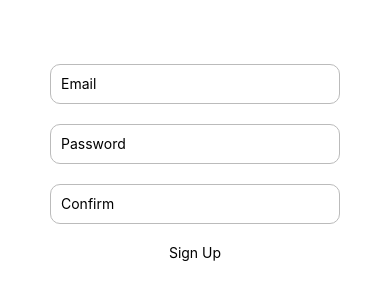
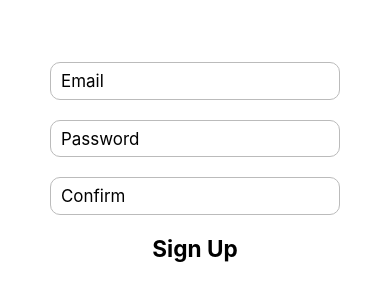
Before and after one commit to hossamnasser938/RNCourseProject, a React Native app: screen / in a window 390 px wide. Shown: the part 260-560 px from the top of the page. Built offline with nearby package versions, Linux system fonts and the light colour scheme.

Commit message:
Module 5 _ Lesson 12

```diff
--- a/src/components/PlayAround/ResponsiveLayout.js
+++ b/src/components/PlayAround/ResponsiveLayout.js
@@ -1,5 +1,6 @@
 import React, {useEffect} from 'react';
 import {View, Text, TextInput, Dimensions} from 'react-native';
+import {rem} from '../../utils/constants';
 
 const {width} = Dimensions.get('window');
 
@@ -7,7 +8,8 @@ export function Input(props) {
   return (
     <TextInput
       style={{
-        height: 40,
+        fontSize: 18 * rem,
+        height: 40 * rem,
         borderWidth: 1,
         borderColor: '#bbb',
         borderRadius: 10,
@@ -45,7 +47,7 @@ export function SignUpScreen(props) {
       </View>
 
       <View style={{alignItems: 'center'}}>
-        <Text>Sign Up</Text>
+        <Text style={{fontSize: 24 * rem, fontWeight: 'bold'}}>Sign Up</Text>
       </View>
     </View>
   );
--- /dev/null
+++ b/src/utils/constants.js
@@ -0,0 +1,5 @@
+import {Dimensions} from 'react-native';
+
+const TESTING_DEVICE_WIDTH = 414;
+
+export const rem = Dimensions.get('window').width / TESTING_DEVICE_WIDTH;
```
